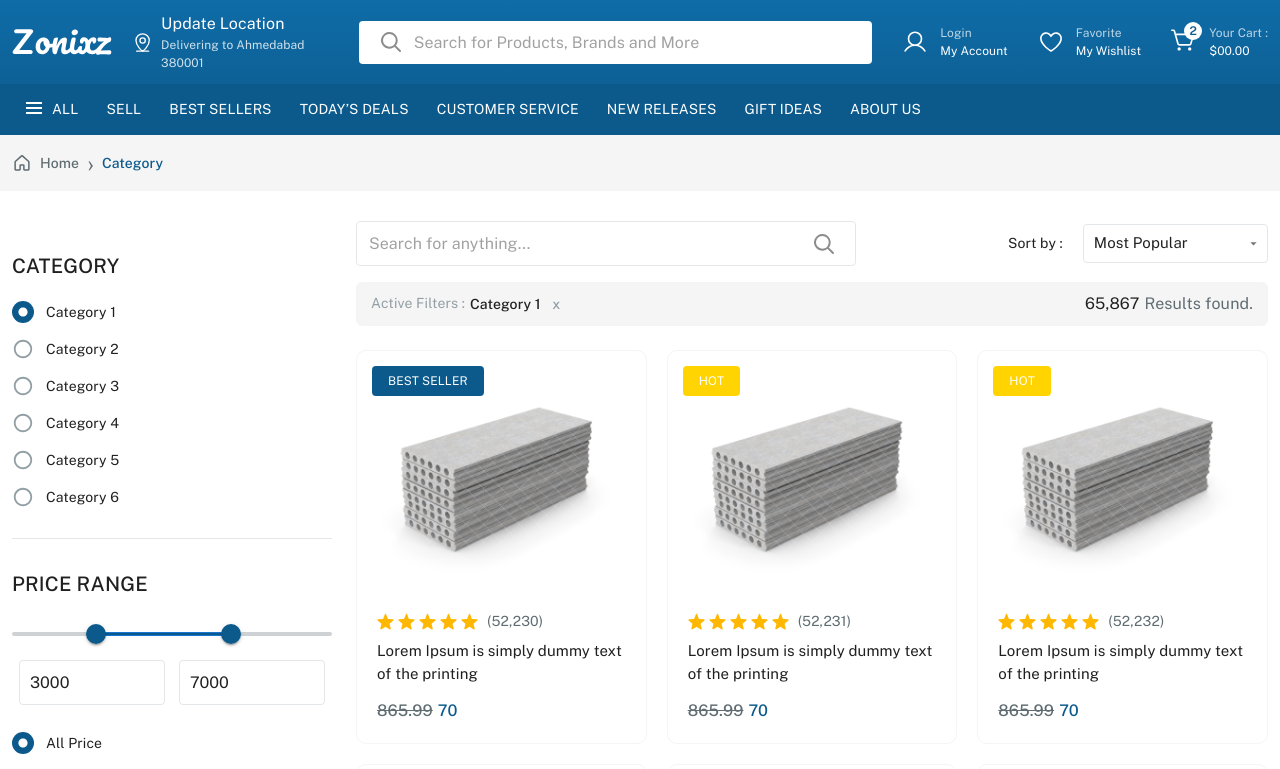
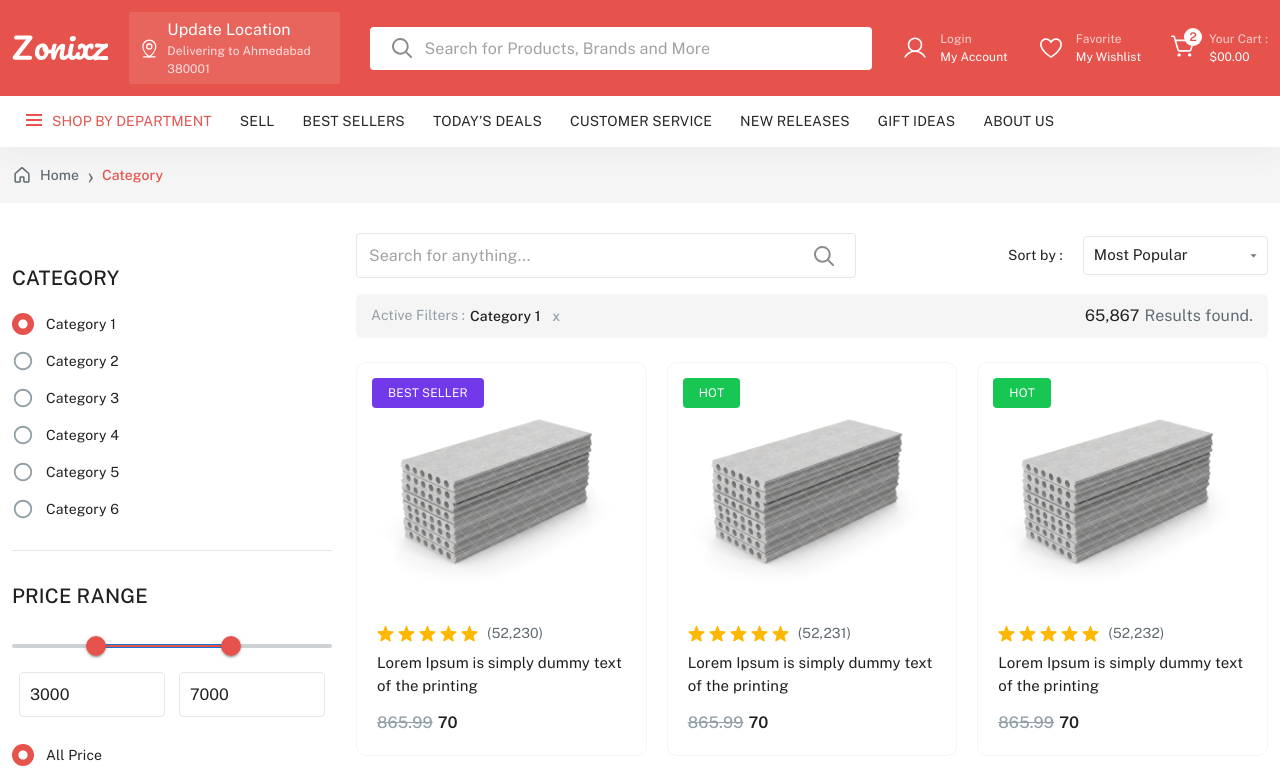
Before and after one commit to Raj-47-coder/zonix, a React (Create React App) app: page /store in a window 1280 px wide. Shown: the top 769 px of the page. Built offline with nearby package versions, Linux system fonts and the light colour scheme.

Commit message:
Update color code all theme

```diff
--- a/src/App.scss
+++ b/src/App.scss
@@ -77,9 +77,9 @@ input::-webkit-inner-spin-button {
 
       &.badges_timer {
         font-size: 1.6rem;
-        color: var(--theme_dark);
-        padding: 1.2rem 2.6rem;
-        background-color: var(--theme_warning);
+        color: var(--theme_white);
+        padding: 1rem 2rem;
+        background-color: var(--theme_danger);
         font-weight: 500;
         border-radius: 0.4rem;
 
@@ -118,6 +118,7 @@ input::-webkit-inner-spin-button {
 
     svg {
       margin-left: 1rem;
+      color: var(--theme_primary);
     }
   }
 
--- a/src/Inauth/Favourite/Favourite.scss
+++ b/src/Inauth/Favourite/Favourite.scss
@@ -91,7 +91,7 @@
     button.apply_couponBtn {
       font-size: 1.5rem;
       color: var(--theme_white);
-      background-color: #2DA5F3;
+      background-color: var(--theme_blue);
       padding: 0.8rem 2rem;
       margin-top: 1rem;
     }
@@ -105,6 +105,10 @@
     width: 100%;
     border-radius: 0.4rem;
     text-align: center;
+
+    &:hover {
+      background-color: var(--theme_darkprimary);
+    }
 
     svg {
       margin-left: 0.6rem;
@@ -385,7 +389,7 @@
                 }
 
                 &:hover {
-                  background-image: var(--theme_primarylinear);
+                  background-color: var(--theme_darkprimary);
                 }
               }
 
@@ -432,7 +436,7 @@
           justify-content: space-between;
 
           .footer_btn {
-            font-size: 1.5rem;
+            font-size: 1.4rem;
             color: var(--theme_primary);
             border: 2px solid var(--theme_primary);
             padding: 1.2rem 2rem;
@@ -441,8 +445,9 @@
             border-radius: 0.4rem;
 
             &:hover {
-              background-image: var(--theme_primarylinear);
+              background-color: var(--theme_darkprimary);
               color: var(--theme_white);
+              border-color: var(--theme_darkprimary);
             }
 
             @media screen and (max-width:991px) {
--- a/src/Inauth/Footer/Footer.scss
+++ b/src/Inauth/Footer/Footer.scss
@@ -5,7 +5,7 @@
 }
 
 .footer {
-  background-color: var(--theme_darkprimary);
+  background-color: var(--theme_footer);
 
   .footer_rows {
     display: flex;
@@ -125,7 +125,7 @@
           }
 
           button.newsletter {
-            background: var(--theme_primarylinear);
+            background: var(--theme_primary);
             font-size: 1.6rem;
             padding: 0.8rem 2rem;
             color: var(--theme_white);
@@ -135,6 +135,11 @@
             top: 50%;
             right: 0.5rem;
             transform: translateY(-50%);
+
+
+            &:hover {
+              background-color: var(--theme_darkprimary);
+            }
           }
         }
 
@@ -151,8 +156,9 @@
   }
 
   .footer_bottom {
-    border-top: 1px solid var(--theme_light);
+    // border-top: 1px solid var(--theme_light);
     padding: 2rem 0;
+    background-color: var(--theme_darkfooter);
 
     p {
       font-size: 1.4rem;
--- a/src/Inauth/Header/Header.js
+++ b/src/Inauth/Header/Header.js
@@ -89,7 +89,7 @@ export default function Header() {
           </Box>
           <Box component={"div"} className="container">
             <Box component={'div'} className='menu_items'>
-              <Typography component={'a'} href='#'><Humburgar />All</Typography>
+              <Typography component={'a'} href='#' className='active'><Humburgar />SHOP BY DEPARTMENT</Typography>
               <Typography component={'a'} href='#'>SELL</Typography>
               <Typography component={'a'} href='#'>BEST SELLERS</Typography>
               <Typography component={'a'} href='#'>TODAY’S DEALS</Typography>
--- a/src/Inauth/Header/Header.scss
+++ b/src/Inauth/Header/Header.scss
@@ -1,8 +1,9 @@
 .header {
-  background-image: var(--theme_primarylinear);
+  background-color: var(--theme_primary);
   position: sticky;
   top: 0;
   z-index: 996;
+  box-shadow: 0px 0px 30px 0px rgba(82, 63, 105, 0.08);
 
   .header_top {
     display: flex;
@@ -38,6 +39,9 @@
         align-items: center;
         margin-left: 2rem;
         cursor: pointer;
+        background-color: rgba($color: #FFFFFF, $alpha: 10%);
+        padding: 0.6rem 1rem;
+        border-radius: 0.3rem;
 
         .location {
           margin-left: 0.8rem;
@@ -218,7 +222,7 @@
 
   .header_menu {
     padding: 0.5rem 0;
-    background-color: var(--theme_primary);
+    background-color: var(--theme_white);
     transition: 0.3s;
 
     .menu_title {
@@ -226,7 +230,7 @@
       align-items: center;
       justify-content: space-between;
       padding: 1rem;
-      background: var(--theme_primarylinear);
+      background-color: var(--theme_primary);
       margin: 0 1rem;
       border-radius: 0.5rem;
       margin-bottom: 1.5rem;
@@ -261,11 +265,15 @@
       a {
         font-size: 1.4rem;
         text-transform: uppercase;
-        color: var(--theme_white);
+        color: var(--theme_footer);
         padding: 1rem 1.4rem;
 
         svg {
           margin-right: 1rem;
+        }
+
+        &.active {
+          color: var(--theme_primary);
         }
 
         @media screen and (max-width:1199px) {
@@ -292,7 +300,7 @@
       max-width: 38rem;
       width: 100%;
       background-color: transparent;
-      background-image: var(--theme_primarylinear);
+      background-color: var(--theme_white);
 
       &.open {
         left: 0;
--- a/src/Inauth/Products/Products.scss
+++ b/src/Inauth/Products/Products.scss
@@ -58,19 +58,20 @@
 
       &.discount {
         color: var(--theme_white);
-        background-color: var(--theme_warning);
+        background-color: #17C653;
       }
 
       &.bestSeller {
         color: var(--theme_white);
-        background-color: var(--theme_primary);
+        background-color: #7239EA;
       }
 
       @media screen and (max-width:575px) {
-        font-size: 1.2rem;
-        padding: 0.5rem 1.2rem;
+        font-size: 1.1rem;
+        padding: 0.5rem 0.8rem;
         top: 1rem;
         left: 1rem;
+        text-transform: capitalize;
       }
     }
 
@@ -134,7 +135,7 @@
       align-items: center;
 
       del {
-        color: var(--theme_darkgrey);
+        color: var(--theme_grey);
         font-size: 1.6rem;
         font-weight: 500;
 
@@ -145,9 +146,9 @@
 
       span {
         font-size: 1.6rem;
-        color: var(--theme_primary);
+        color: var(--theme_dark);
         margin-left: 0.5rem;
-        font-weight: 500;
+        font-weight: 600;
 
         @media screen and (max-width:767px) {
           font-size: 1.4rem;
--- a/src/Zonixzsvgs/Zonixzsvgs.js
+++ b/src/Zonixzsvgs/Zonixzsvgs.js
@@ -121,7 +121,7 @@ const Humburgar = () => {
   return (
     <>
       <svg width="16" height="12" viewBox="0 0 16 12" fill="none" xmlns="http://www.w3.org/2000/svg">
-        <path d="M0 0H16V2H0V0ZM0 5H16V7H0V5ZM0 10H16V12H0V10Z" fill="white" />
+        <path d="M0 0H16V2H0V0ZM0 5H16V7H0V5ZM0 10H16V12H0V10Z" fill="currentColor" />
       </svg>
     </>
   );
@@ -179,8 +179,8 @@ const ArrowRight = () => {
   return (
     <>
       <svg width="20" height="20" viewBox="0 0 20 20" fill="none" xmlns="http://www.w3.org/2000/svg">
-        <path d="M3.125 10H16.875" stroke="#0C5A8C" strokeWidth="1.5" strokeLinecap="round" strokeLinejoin="round" />
-        <path d="M11.25 4.375L16.875 10L11.25 15.625" stroke="#0C5A8C" strokeWidth="1.5" strokeLinecap="round" strokeLinejoin="round" />
+        <path d="M3.125 10H16.875" stroke="currentColor" strokeWidth="1.5" strokeLinecap="round" strokeLinejoin="round" />
+        <path d="M11.25 4.375L16.875 10L11.25 15.625" stroke="currentColor" strokeWidth="1.5" strokeLinecap="round" strokeLinejoin="round" />
       </svg>
     </>
   );
--- a/src/Zonixzvariables/Zonixzvariables.scss
+++ b/src/Zonixzvariables/Zonixzvariables.scss
@@ -1,13 +1,15 @@
 :root {
-  --theme_primary: #0C5A8C;
-  --theme_darkprimary: #0E364F;
-  --theme_primarylinear: linear-gradient(180deg, #0F6CA7 0%, #0C5A8C 100%);
+  --theme_primary: #E5534C;
+  --theme_darkprimary: #bd342c;
+  --theme_blue: #7239EA;
   --theme_dark: #202020;
   --theme_grey: #929FA5;
   --theme_darkgrey: #5F6C72;
   --theme_light: #F5F5F5;
   --theme_warning: #FFD401;
-  --theme_footer: #0E364F;
+  --theme_footer: #262626;
+  --theme_darkfooter: #090909;
   --theme_white: #FFFFFF;
+  --theme_danger: #F8285A;
   --border: #E4E7E9;
 }
```
